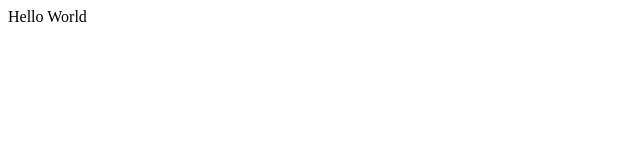
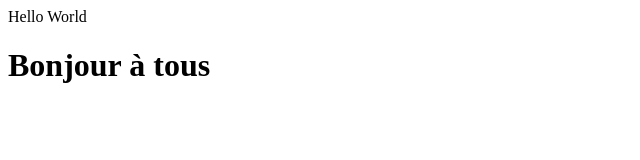
Before and after one commit to mariapilarruizcolas/HelloWorld, a plain HTML site: page index.html in a window 1280 px wide. Shown: the whole page, without its empty margins (0-640 px from the left). Drawn offline with Linux system fonts and the light colour scheme.

Commit message:
Title added

```diff
--- a/index.html
+++ b/index.html
@@ -4,5 +4,6 @@
 </head>
 <body>
 Hello World
+  <h1>Bonjour à tous</h1>
 </body>
 </http>
```
